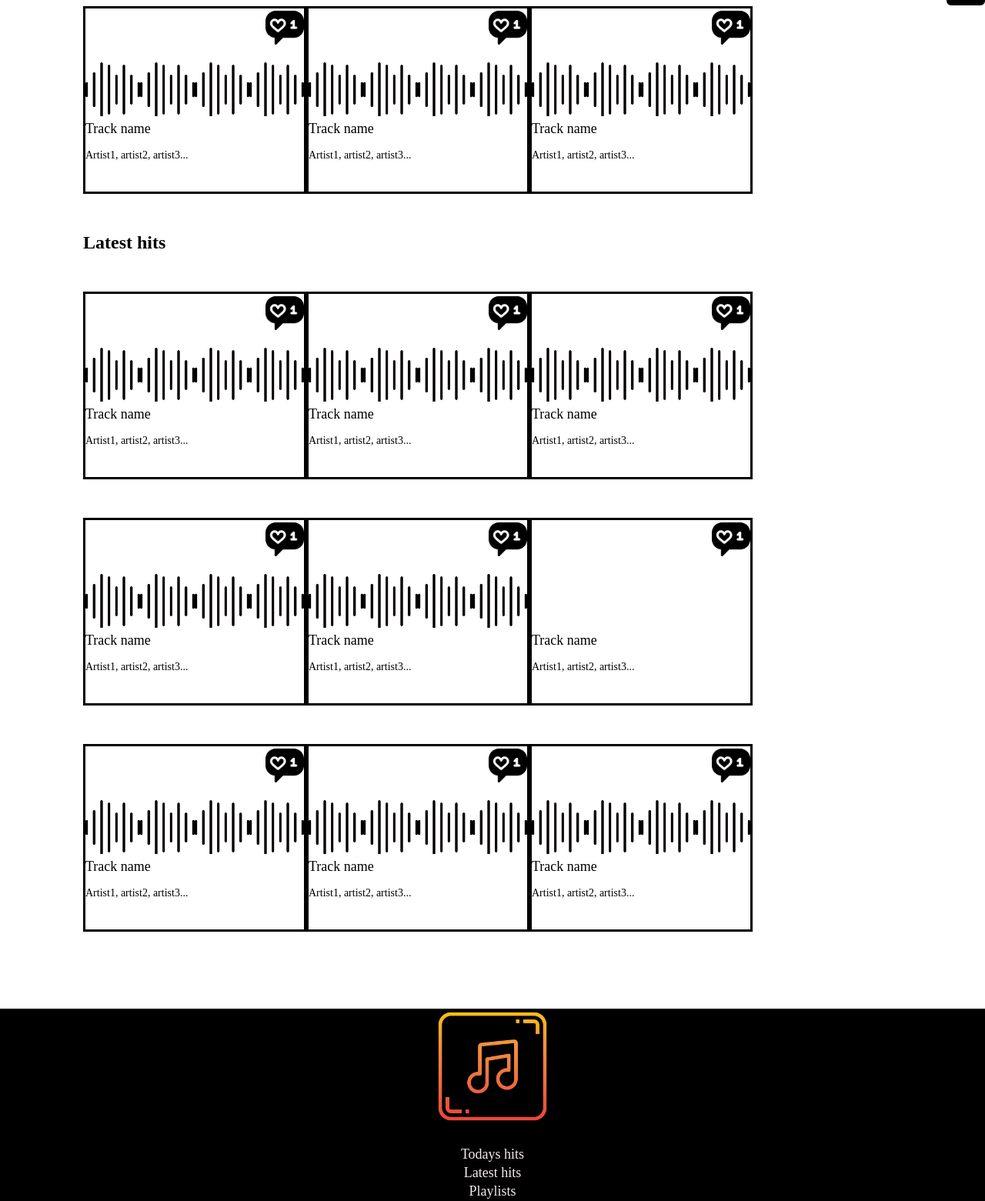
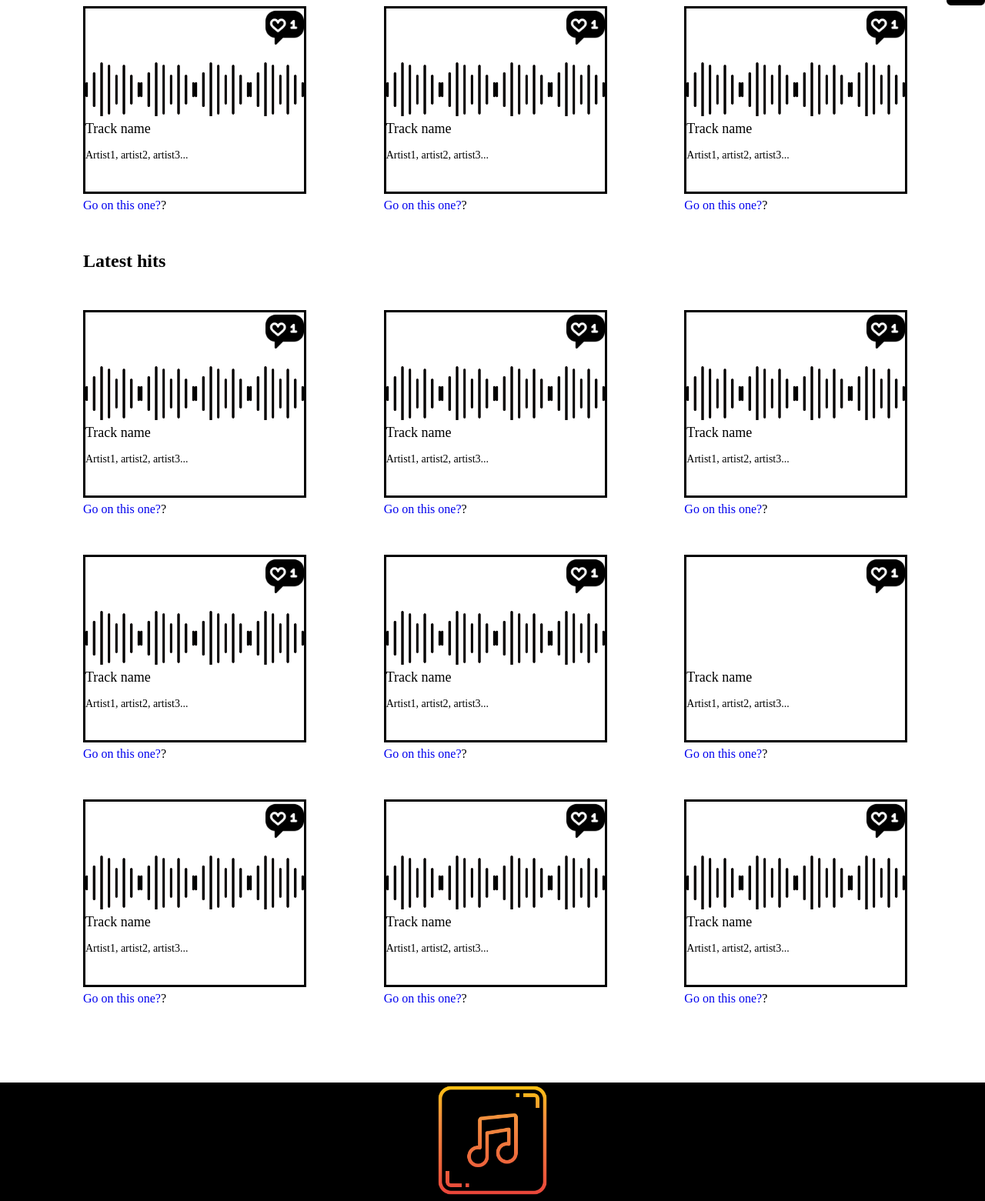
Before and after one commit to gvantsaj1/davaleba-6-7-gvantsa-javakhishvili, a plain HTML site: page index.html in a window 1280 px wide. Shown: the part 213-1774 px from the top of the page at 77% size. Drawn offline with Linux system fonts and the light colour scheme.

Commit message:
davaleba-6-7

```diff
--- a/index.html
+++ b/index.html
@@ -22,108 +22,143 @@
    <main>
     <h2>Todays hits</h2>
     <div class="mshobeli">
-       <div class="music">
         <div class="charcho">
-           <div class="like"></div>
-           <div class="sound"></div>
-           <p class="track">Track name</p>
-                <p class="artist">Artist1, artist2, artist3</p>
-            </div>
-               </div>
         <div class="music">
         <div class="like"></div>
         <div class="sound"></div>
         <p class="track">Track name</p>
              <p class="artist">Artist1, artist2, artist3</p>
 </div>
+        <p class="go"><a href="index2.html">Go on this one?</a></p>
+</div>
 
+    <div class="charcho">
     <div class="music">
     <div class="like"></div>
     <div class="sound"></div>
     <p class="track">Track name</p>
          <p class="artist">Artist1, artist2, artist3</p>
 </div>
+    <p class="go"><a href="index2.html">Go on this one?</a></p>
+
+
 </div>
-
-    <h2>Latest hits</h2>
-    <div class="mshobeli">
+<div class="charcho">
     <div class="music">
     <div class="like"></div>
     <div class="sound"></div>
     <p class="track">Track name</p>
          <p class="artist">Artist1, artist2, artist3</p>
 </div>
-
-
+    <p class="go"><a href="index2.html">Go on this one?</a></p>
+</div>
+</div>
+<h2>Latest hits</h2>
+<div class="mshobeli">
+    <div class="charcho">
     <div class="music">
     <div class="like"></div>
     <div class="sound"></div>
     <p class="track">Track name</p>
          <p class="artist">Artist1, artist2, artist3</p>
 </div>
+    <p class="go"><a href="index2.html">Go on this one?</a></p>
+</div>
 
+<div class="charcho">
 <div class="music">
 <div class="like"></div>
 <div class="sound"></div>
 <p class="track">Track name</p>
      <p class="artist">Artist1, artist2, artist3</p>
 </div>
+<p class="go"><a href="index2.html">Go on this one?</a></p>
+
+
 </div>
-
-    <div class="mshobeli">
+<div class="charcho">
 <div class="music">
 <div class="like"></div>
 <div class="sound"></div>
 <p class="track">Track name</p>
      <p class="artist">Artist1, artist2, artist3</p>
 </div>
+<p class="go"><a href="index2.html">Go on this one?</a></p>
+</div>
+</div>
 
-
+<div class="mshobeli">
+    <div class="charcho">
     <div class="music">
     <div class="like"></div>
     <div class="sound"></div>
     <p class="track">Track name</p>
          <p class="artist">Artist1, artist2, artist3</p>
 </div>
-
-
-        <div class="music">
-         <div class="like"></div>
-         <p class="track">Track name</p>
-                 <p class="artist">Artist1, artist2, artist3</p>
-        </div>
+    <p class="go"><a href="index2.html">Go on this one?</a></p>
 </div>
 
-     <div class="mshobeli">
+<div class="charcho">
 <div class="music">
 <div class="like"></div>
 <div class="sound"></div>
 <p class="track">Track name</p>
      <p class="artist">Artist1, artist2, artist3</p>
 </div>
+<p class="go"><a href="index2.html">Go on this one?</a></p>
 
 
+</div>
+    <div class="charcho">
+    <div class="music">
+    <div class="like"></div>
+<p class="track">Track name</p>
+     <p class="artist">Artist1, artist2, artist3</p>
+</div>
+<p class="go"><a href="index2.html">Go on this one?</a></p>
+</div>
+</div>
+
+
+<div class="mshobeli">
+    <div class="charcho">
     <div class="music">
     <div class="like"></div>
     <div class="sound"></div>
     <p class="track">Track name</p>
          <p class="artist">Artist1, artist2, artist3</p>
 </div>
+    <p class="go"><a href="index2.html">Go on this one?</a></p>
+</div>
 
+<div class="charcho">
 <div class="music">
 <div class="like"></div>
 <div class="sound"></div>
 <p class="track">Track name</p>
      <p class="artist">Artist1, artist2, artist3</p>
 </div>
+<p class="go"><a href="index2.html">Go on this one?</a></p>
+
+
+</div>
+<div class="charcho">
+<div class="music">
+<div class="like"></div>
+<div class="sound"></div>
+<p class="track">Track name</p>
+     <p class="artist">Artist1, artist2, artist3</p>
+</div>
+<p class="go"><a href="index2.html">Go on this one?</a></p>
+</div>
 </div>
 
      <div class="social">
         <div class="facebook">
-            <a href="#"></a>
+            <a href="https://www.facebook.com/" target="_blank"></a>
         </div>
         <div class="inst">
-            <a href="#"></a>
+            <a href="https://www.instagram.com/"target="_blank"></a>
         </div>
 
     </div>
```
Lines whose indentation alone changed are shown as unchanged.
